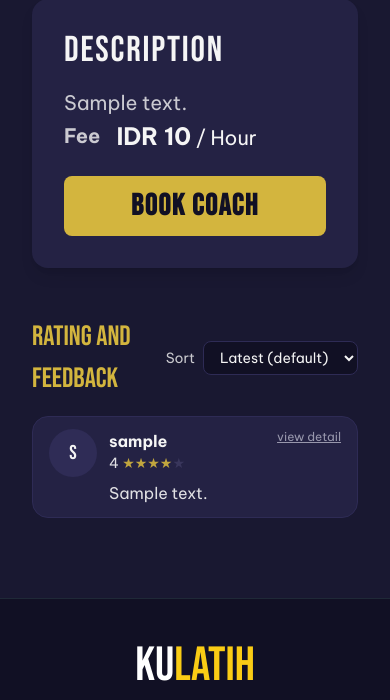
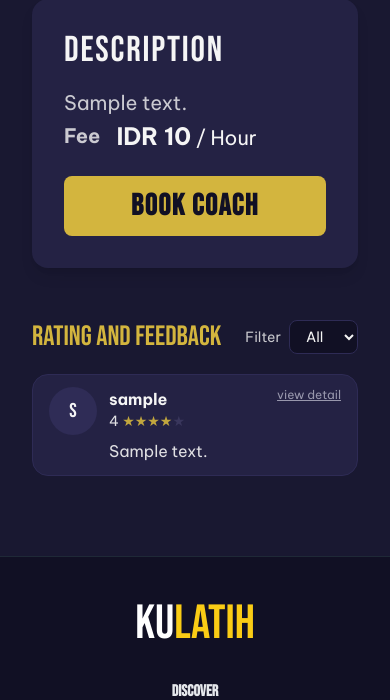
Before and after one commit to pbp-kelompok-f3/kulatih-web, a Django app: page /account/coach/00000000-0000-0000-0000-000000000001/ in a window 390 px wide. Shown: the part 649-1349 px from the top of the page. Run offline with Django 5.2, Linux system fonts and the light colour scheme; tables that the repository leaves empty hold one stand-in row (values such as "Sample post"); grey boxes marked "Sample" are stand-in pictures; some libraries are stand-ins or nearby versions.

Commit message:
ganti sort jadi filter

```diff
--- a/reviews/templates/review_detail.html
+++ b/reviews/templates/review_detail.html
@@ -68,9 +68,7 @@
           <!-- Comment -->
           <p class="font-bevietnam mt-3 opacity-90"
              data-review-comment
-             style="white-space:pre-wrap; overflow-wrap:anywhere; word-break:break-word;">
-            {{ review.comment }}
-          </p>
+             style="white-space:pre-wrap; overflow-wrap:anywhere; word-break:break-word;">{{ review.comment }}</p>
         </div>
       </div>
     </article>
--- a/reviews/templates/section_review.html
+++ b/reviews/templates/section_review.html
@@ -5,13 +5,16 @@
     </h2>
 
     <div class="flex items-center gap-2">
-      <span class="font-bevietnam text-sm opacity-80" style="color:var(--white);">Sort</span>
-      <select id="rf-sort"
+      <span class="font-bevietnam text-sm opacity-80" style="color:var(--white);">Filter</span>
+      <select id="rf-rating"
               class="rounded-lg border px-3 py-1.5 text-sm"
               style="background:var(--indigo-dark); color:var(--white); border-color:#2e2b55;">
-        <option value="" selected>Latest (default)</option>
-        <option value="highest">Highest</option>
-        <option value="lowest">Lowest</option>
+        <option value="" selected>All</option>
+        <option value="5">5★</option>
+        <option value="4">4★</option>
+        <option value="3">3★</option>
+        <option value="2">2★</option>
+        <option value="1">1★</option>
       </select>
     </div>
   </div>
@@ -41,14 +44,14 @@
     var LIST_URL = "{% url 'reviews:coach_reviews_json' '00000000-0000-0000-0000-000000000000' %}"
                    .replace('00000000-0000-0000-0000-000000000000', coachId);
 
-  var sortSelect = document.getElementById('rf-sort');
+    var ratingSelect = document.getElementById('rf-rating');
     var listEl  = document.getElementById('rf-list');
     var prevBtn = document.getElementById('rf-prev');
     var nextBtn = document.getElementById('rf-next');
     var pageInd = document.getElementById('rf-page-indicator');
 
-  // default: latest (sort kosong)
-  var state = { sort:'', page:1, page_size:10 };
+    // default: All (tanpa param rating) -> tetap urutan terbaru dari backend
+    var state = { rating:'', page:1, page_size:10 };
 
     function starHTML(n){
       var filled = Array(n+1).join('★');
@@ -81,13 +84,11 @@
                 '</div>' +
                 '<a href="' + detailUrl + '" class="text-xs underline opacity-70 shrink-0" style="color:#c9c9d9;">view detail</a>' +
               '</div>' +
-
               '<p class="font-bevietnam mt-2 opacity-90" ' +
                  'style="white-space:pre-wrap; overflow-wrap:anywhere; word-break:break-word; ' +
                         'display:-webkit-box; -webkit-line-clamp:3; -webkit-box-orient:vertical; overflow:hidden; color:var(--white);">' +
                 (it.comment || '') +
               '</p>' +
-
             '</div>' +
           '</div>' +
         '</article>';
@@ -96,7 +97,7 @@
     async function load(){
       try {
         var url = new URL(LIST_URL, window.location.origin);
-      if (state.sort) url.searchParams.set('sort', state.sort);
+        if (state.rating) url.searchParams.set('rating', state.rating);
         url.searchParams.set('page', state.page);
         url.searchParams.set('page_size', state.page_size);
 
@@ -107,12 +108,15 @@
         }
         var data = await res.json();
 
+        state.page = data.pagination.page;
+
         listEl.innerHTML = (data.items && data.items.length)
           ? data.items.map(cardHTML).join('')
           : (
             '<div class="rounded-2xl border p-6 text-center" ' +
             '     style="background:var(--indigo-light); border-color:#2e2b55;">' +
-          '  <div class="heading-font text-xl md:text-2xl mb-1" style="color:var(--white);">No reviews yet</div>' +
+            '  <div class="heading-font text-xl md:text-2xl mb-1" style="color:var(--white);">No reviews' +
+              '</div>' +
             '  <p class="font-bevietnam opacity-80">Be the first to leave a rating & feedback.</p>' +
             '</div>'
           );
@@ -124,11 +128,12 @@
           : '';
       } catch(e) {
         console.error(e);
+        listEl.innerHTML = '<div style="color:#ff9a9a">Error loading reviews.</div>';
       }
     }
 
-  sortSelect.onchange = function(){
-    state.sort = sortSelect.value;
+    ratingSelect.onchange = function(){
+      state.rating = ratingSelect.value;
       state.page = 1;
       load();
     };
--- a/reviews/views.py
+++ b/reviews/views.py
@@ -4,7 +4,6 @@ from django.contrib.auth.decorators import login_required
 from django.contrib.auth import get_user_model
 from django.core.paginator import Paginator, EmptyPage
 from django.db import IntegrityError
-from django.db.models import Avg, Count
 from django.http import JsonResponse, HttpResponseBadRequest
 from django.shortcuts import get_object_or_404
 from django.views.decorators.http import require_GET, require_POST, require_http_methods
@@ -20,36 +19,38 @@ User = get_user_model()
 # READ
 @require_GET
 def coach_reviews_json(request, coach_id):
-    """
-    List review suatu coach + statistik & pagination.
-    Sinkron dengan users: coach_id bertipe UUID.
-    """
     coach = get_object_or_404(Coach, pk=coach_id)
 
-    sort = (request.GET.get("sort") or "").lower()
-    if   sort == "highest": order_by = "-rating"
-    elif sort == "lowest":  order_by = "rating"
-    else:                   order_by = "-created_at"
+    try:
+        rating_filter = int(request.GET.get("rating", "") or 0)
+    except ValueError:
+        rating_filter = 0
 
+    # urutkan selalu terbaru
     qs = (
         Review.objects
         .filter(coach=coach)
         .select_related("reviewer__user")
-        .order_by(order_by, "-id")
+        .order_by("-created_at", "-id")
     )
 
-    stats = qs.aggregate(avg=Avg("rating"), total=Count("id"))
+    # Apply filter jika valid 1..5
+    if rating_filter in (1, 2, 3, 4, 5):
+        qs = qs.filter(rating=rating_filter)
 
+    # flag owner
     try:
         me_member_id = Member.objects.get(user=request.user).id
     except Exception:
         me_member_id = None
 
-    # pagination
+    # Pagination
     try:
         page = int(request.GET.get("page", 1))
     except ValueError:
         page = 1
+    page = max(1, page)
+
     try:
         page_size = int(request.GET.get("page_size", 10))
     except ValueError:
@@ -57,41 +58,51 @@ def coach_reviews_json(request, coach_id):
     page_size = max(1, min(page_size, 50))
 
     paginator = Paginator(qs, page_size)
-    try:
-        page_obj = paginator.page(page)
-    except EmptyPage:
-        page_obj = paginator.page(paginator.num_pages)
 
-    items = []
-    for r in page_obj.object_list:
-        reviewer_username = getattr(getattr(r.reviewer, "user", None), "username", str(r.reviewer_id))
-        items.append({
-            "id": str(r.id),
-            "reviewer_id": str(r.reviewer_id),
-            "reviewer_username": reviewer_username,
-            "rating": r.rating,
-            "comment": r.comment,
-            "created_at": r.created_at.isoformat(),
-            "is_owner": (me_member_id == r.reviewer_id),
-        })
+    if paginator.count == 0:
+        # tidak ada item sama sekali
+        items = []
+        page_number = 1
+        has_next = False
+        has_previous = False
+    else:
+        try:
+            page_obj = paginator.page(page)
+        except EmptyPage:
+            page_obj = paginator.page(paginator.num_pages)
+
+        items = []
+        for r in page_obj.object_list:
+            reviewer_username = getattr(getattr(r.reviewer, "user", None), "username", str(r.reviewer_id))
+            items.append({
+                "id": str(r.id),
+                "reviewer_id": str(r.reviewer_id),
+                "reviewer_username": reviewer_username,
+                "rating": r.rating,
+                "comment": r.comment,
+                "created_at": r.created_at.isoformat(),
+                "is_owner": (me_member_id == r.reviewer_id),
+            })
+
+        page_number = page_obj.number
+        has_next = page_obj.has_next()
+        has_previous = page_obj.has_previous()
 
     coach_username = getattr(getattr(coach, "user", None), "username", str(coach.id))
     data = {
         "coach": {"id": str(coach.id), "username": coach_username},
-        "stats": {"avg": stats["avg"], "total": stats["total"]},
-        "sort": sort,
+        "filter": {"rating": rating_filter if rating_filter in (1,2,3,4,5) else None},
         "pagination": {
-            "page": page_obj.number,
+            "page": page_number,
             "page_size": page_size,
             "total_pages": paginator.num_pages,
             "total_items": paginator.count,
-            "has_next": page_obj.has_next(),
-            "has_previous": page_obj.has_previous(),
+            "has_next": has_next,
+            "has_previous": has_previous,
         },
         "items": items,
     }
     return JsonResponse(data, status=200)
-
 
 @require_GET
 def review_detail_json(request, review_id: int) -> JsonResponse:
@@ -124,9 +135,6 @@ def review_detail_json(request, review_id: int) -> JsonResponse:
 @login_required
 @require_POST
 def create_review_json(request, coach_id):
-    """
-    Buat review oleh Member terhadap Coach (coach_id = UUID).
-    """
     coach = get_object_or_404(Coach, pk=coach_id)
 
     coach_user_id = getattr(getattr(coach, "user", None), "id", None)
```
Also changed, not shown: reviews/tests.py (+20 -12 lines). Lines whose indentation alone changed are shown as unchanged.
